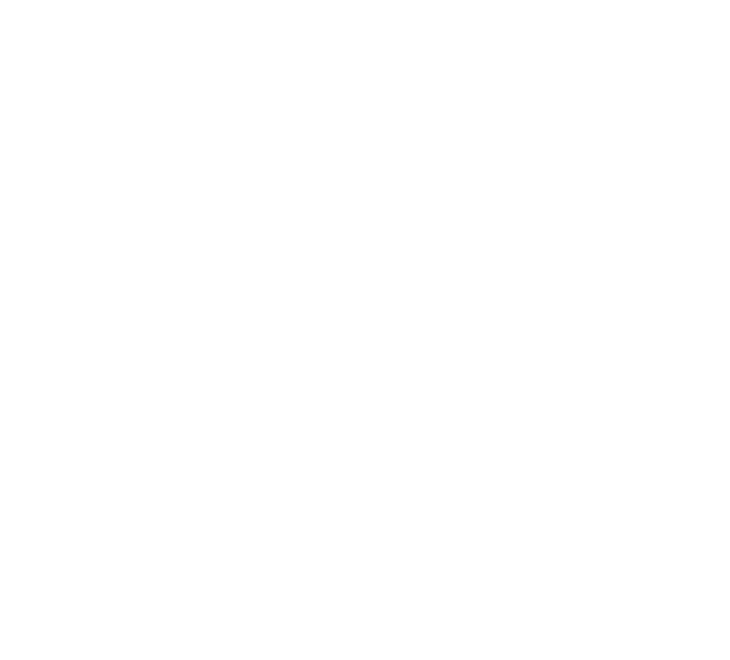
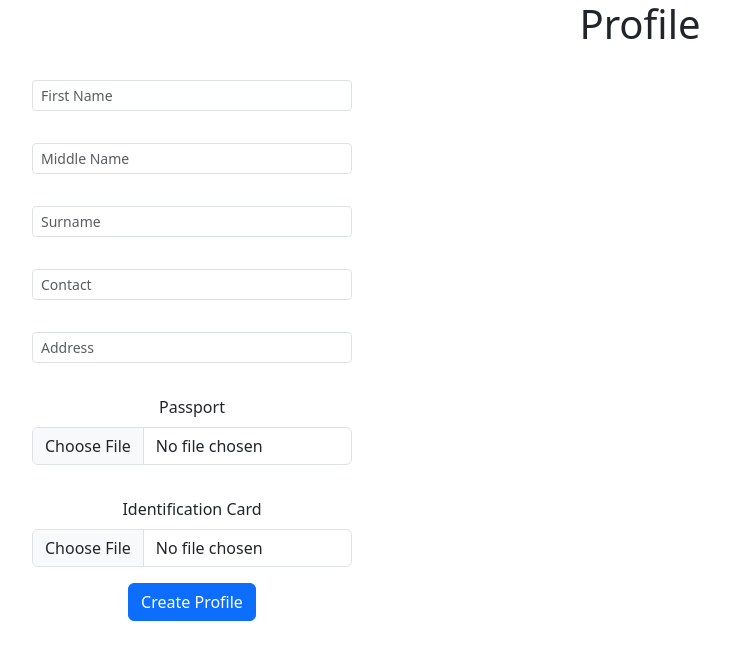
Before and after one commit to Clive-MM/Property-Pulse-, a React (Create React App) app in the folder client/: page /profile in a window 1280 px wide. Before the commit this address had no page. Shown: the top 660 px of the page, without its empty margins (0-730 px from the left). Built offline with nearby package versions, Linux system fonts and the light colour scheme.

Commit message:
Frontend components

```diff
--- a/client/src/App.js
+++ b/client/src/App.js
@@ -8,6 +8,9 @@
 import Homepage from './components/Homepage';
 import AboutUs from './components/AboutUs';
 import ContactUs  from './components/ContactUs';
+import Profile from './components/Profile';
+import Category from './components/Category';
+import CreateApartment  from './components/CreateApartment';
 
 
 
@@ -23,7 +26,9 @@
       <Route path='/' element={<Homepage/>}></Route>
       <Route path='/aboutus' element={<AboutUs/>}></Route>
       <Route path='/contactus' element={<ContactUs/>}></Route>
-
+      <Route path='/profile' element={<Profile/>}></Route>
+      <Route path='/category' element={<Category/>}></Route>
+      <Route path='/createapartment' element={<CreateApartment/>}></Route>
       </Routes>
       </BrowserRouter>
 
--- /dev/null
+++ b/client/src/components/Category.js
@@ -0,0 +1,26 @@
+import React from "react";
+
+function Category() {
+  return (
+    <div>
+      <h1>Category</h1>
+      <div id="category">
+        <form>
+          <div className="form-group">
+            <input
+              type="text"
+              className="form-control form-control-sm"
+              placeholder="Category"
+            />
+          </div>
+          <div style={{marginTop:"2em"}}>
+            <button type="button" class="btn btn-success">
+              ADD CATEGORY
+            </button>
+          </div>
+        </form>
+      </div>
+    </div>
+  );
+}
+export default Category;
--- /dev/null
+++ b/client/src/components/CreateApartment.js
@@ -0,0 +1,10 @@
+import React from "react";
+
+function CreateApartment(){
+    return (
+    <div>
+        <h1>Apartment Creation</h1>
+    </div>
+    )
+}
+export default CreateApartment;
--- a/client/src/components/Homepage.js
+++ b/client/src/components/Homepage.js
@@ -150,11 +150,7 @@
                 Feedback
               </a>
             </li>
-            <li className="nav-item">
-              <a className="nav-link" data-tab="review">
-                Reviews
-              </a>
-            </li>
+
           </ul>
         </div>
         <div className="card-body" id="displaycard">
@@ -163,7 +159,7 @@
           </div>
           <div className="card-text" id="feedback-content">
             <div class="mb-3">
-              <input
+              <input style={{width:"20em"}}
                 type="email"
                 class="form-control"
                 id="exampleFormControlInput1"
@@ -178,10 +174,9 @@
                 placeholder="message"
               ></textarea>
             </div>
+
           </div>
-          <div className="card-text" id="review-content">
-            Content for review tab
-          </div>
+
         </div>
       </div>
 
--- /dev/null
+++ b/client/src/components/Profile.js
@@ -0,0 +1,152 @@
+import React, { useState } from "react";
+import "../styles/styles.css";
+
+function Profile() {
+  const [firstname, setFirstname] = useState("");
+  const [middlename, setMiddlename] = useState("");
+  const [surname, setSurname] = useState("");
+  const [contact, setContact] = useState("");
+  const [address, setAddress] = useState("");
+  const [passportFile, setPassportFile] = useState(null);
+  const [identificationFile, setIdentificationFile] = useState(null);
+  const [errorMessage, setErrorMessage] = useState("");
+
+  const handleCreateProfile = async () => {
+    try {
+      const formData = new FormData();
+      formData.append("firstname", firstname);
+      formData.append("middlename", middlename);
+      formData.append("surname", surname);
+      formData.append("contact", contact);
+      formData.append("address", address);
+      formData.append("passport_url", passportFile);
+      formData.append("identification_card_url", identificationFile);
+
+      const response = await fetch("http://127.0.0.1:5000/profile", {
+        method: "POST",
+        body: formData,
+      });
+
+      if (!response.ok) {
+        throw new Error("Failed to create profile");
+      }
+
+      // Reset form fields on successful profile creation
+      setFirstname("");
+      setMiddlename("");
+      setSurname("");
+      setContact("");
+      setAddress("");
+      setPassportFile(null);
+      setIdentificationFile(null);
+
+      // Display success message or perform any other action
+      console.log("Profile created successfully!");
+    } catch (error) {
+      console.error("Error creating profile:", error.message);
+      setErrorMessage("Failed to create profile. Please try again.");
+    }
+  };
+
+  return (
+    <div>
+      <h1>Profile</h1>
+
+      <div id="profile">
+      <form>
+
+        <div className="form-group" >
+          <input
+            type="text"
+            className="form-control form-control-sm"
+            placeholder="First Name"
+            value={firstname}
+            onChange={(e) => setFirstname(e.target.value)}
+          />
+        </div>
+
+        <div className="form-group" style={{marginTop:"2em"}}>
+          <input
+            type="text"
+            className="form-control form-control-sm"
+            placeholder="Middle Name"
+            value={middlename}
+            onChange={(e) => setMiddlename(e.target.value)}
+          />
+        </div>
+
+        <div className="form-group" style={{marginTop:"2em"}}>
+          <input
+            type="text"
+            className="form-control form-control-sm"
+            placeholder="Surname"
+            value={surname}
+            onChange={(e) => setSurname(e.target.value)}
+          />
+        </div>
+
+        <div className="form-group" style={{marginTop:"2em"}}>
+          <input
+            type="text"
+            className="form-control form-control-sm"
+            placeholder="Contact"
+            value={contact}
+            onChange={(e) => setContact(e.target.value)}
+          />
+        </div>
+
+        <div className="form-group" style={{marginTop:"2em"}}>
+          <input
+            type="text"
+            className="form-control form-control-sm"
+            placeholder="Address"
+            value={address}
+            onChange={(e) => setAddress(e.target.value)}
+          />
+        </div>
+
+
+        <div className="mb-3" style={{marginTop:"2em"}}>
+          <label htmlFor="passportFile" className="form-label">
+            Passport
+          </label>
+          <input
+            type="file"
+            className="form-control"
+            id="passportFile"
+            onChange={(e) => setPassportFile(e.target.files[0])}
+          />
+        </div>
+
+        <div className="mb-3" style={{marginTop:"2em"}}>
+          <label htmlFor="identificationFile" className="form-label">
+            Identification Card
+          </label>
+          <input
+            type="file"
+            className="form-control"
+            id="identificationFile"
+            onChange={(e) => setIdentificationFile(e.target.files[0])}
+          />
+        </div>
+
+
+        {errorMessage && <p className="text-danger">{errorMessage}</p>}
+
+
+        <button
+          type="button"
+          className="btn btn-primary"
+          onClick={handleCreateProfile}
+        >
+          Create Profile
+        </button>
+      </form>
+
+      </div>
+
+    </div>
+  );
+}
+
+export default Profile;
--- a/client/src/styles/styles.css
+++ b/client/src/styles/styles.css
@@ -60,3 +60,16 @@
     margin-top: 8em;
     width: 28em;
   }
+#passport{
+  margin: 3em;
+  width: 18em;
+  line-height: 10em;
+}
+#profile{
+
+  margin: 2em;
+  width: 20em;
+}
+#category{
+  margin:  2em;
+}
```
Also changed, not shown: 1 other file (tests, documents, lock files or other folders).
